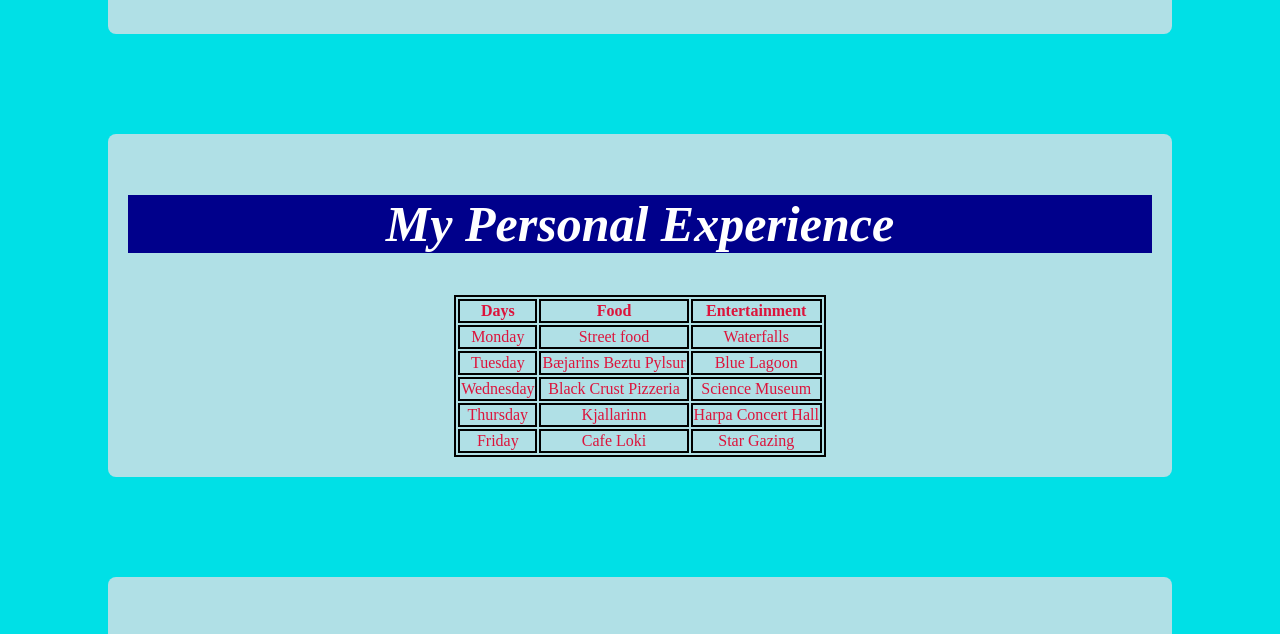
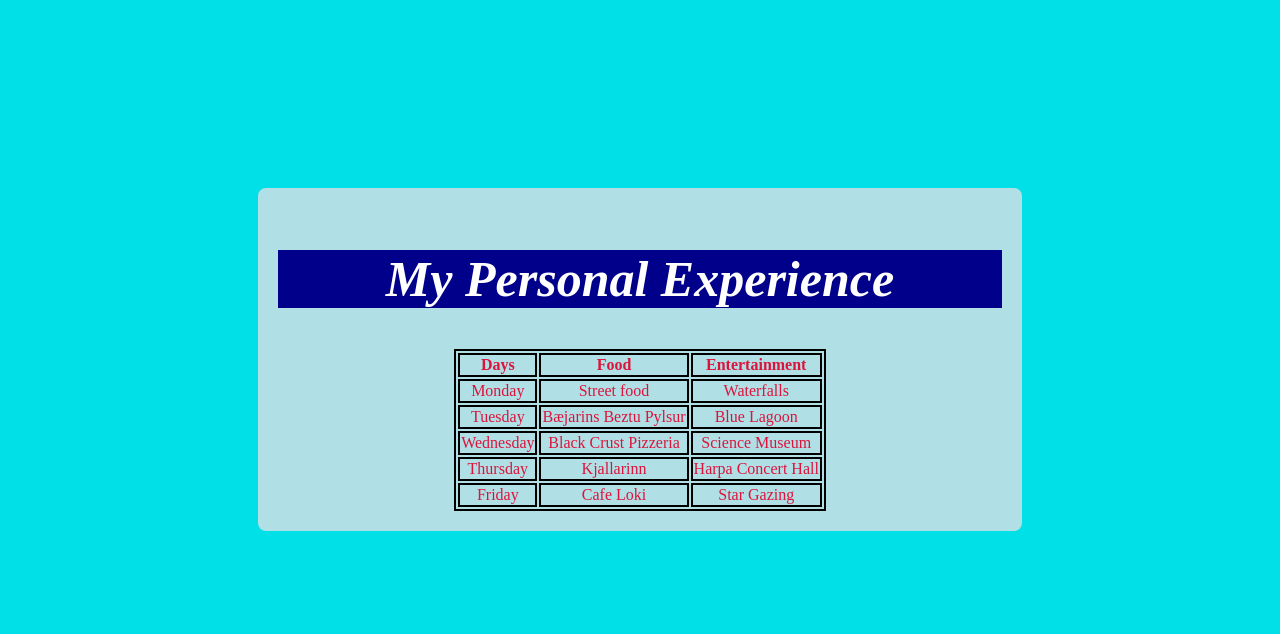
Before and after one commit to Daxton111/Daxton111.github.io, a plain HTML site: page main.html in a window 1280 px wide. Shown: the part 2096-2730 px from the top of the page. Drawn offline with Linux system fonts and the light colour scheme.

Commit message:
Update main.html

```diff
--- a/main.html
+++ b/main.html
@@ -8,7 +8,7 @@
       <style>
          section {
          padding: 20px;
-         margin: 100px;
+         margin: 250px;
          background-color: rgb(176,224,230);
          border-radius: 8px;
          }
```
